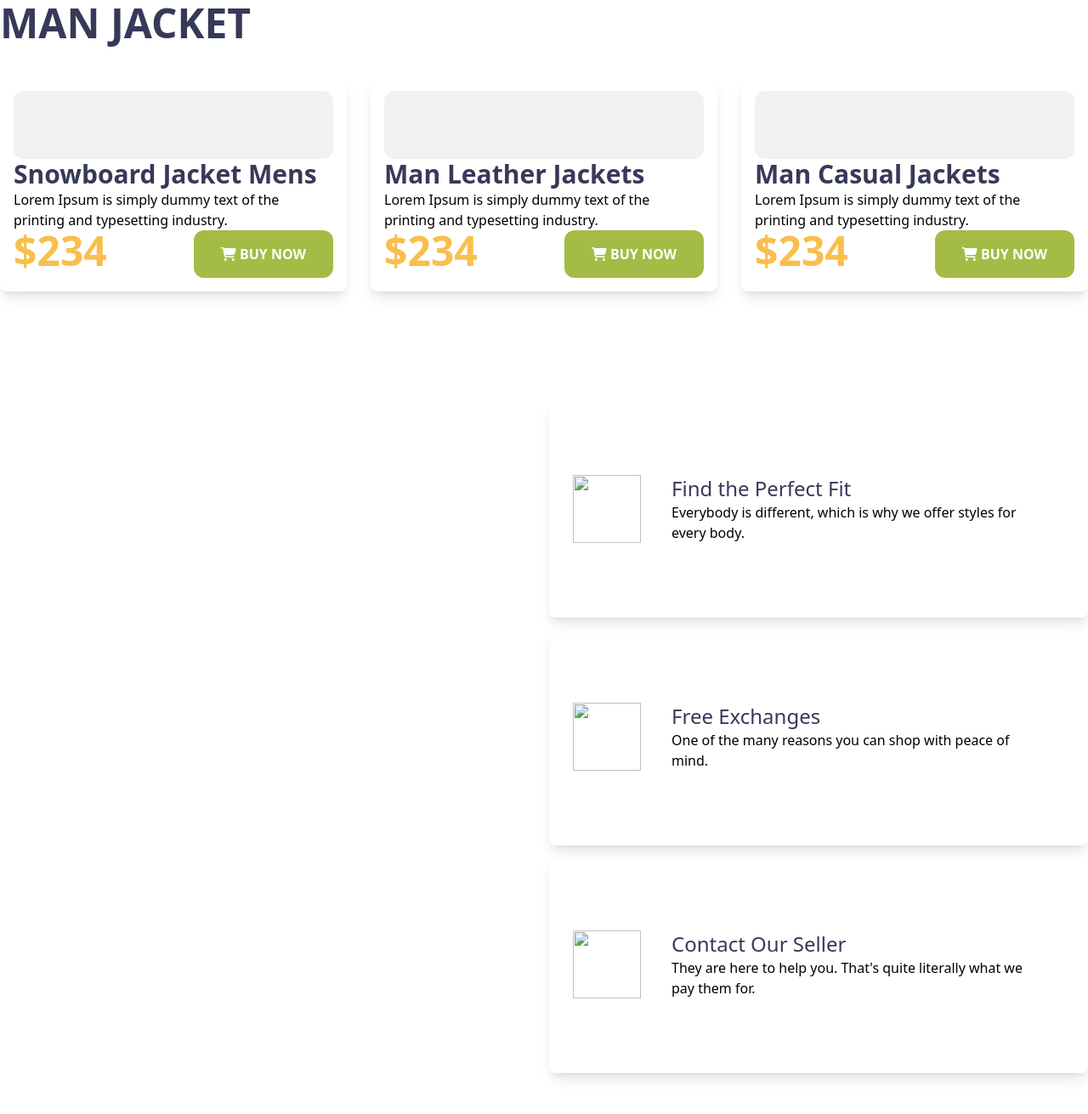
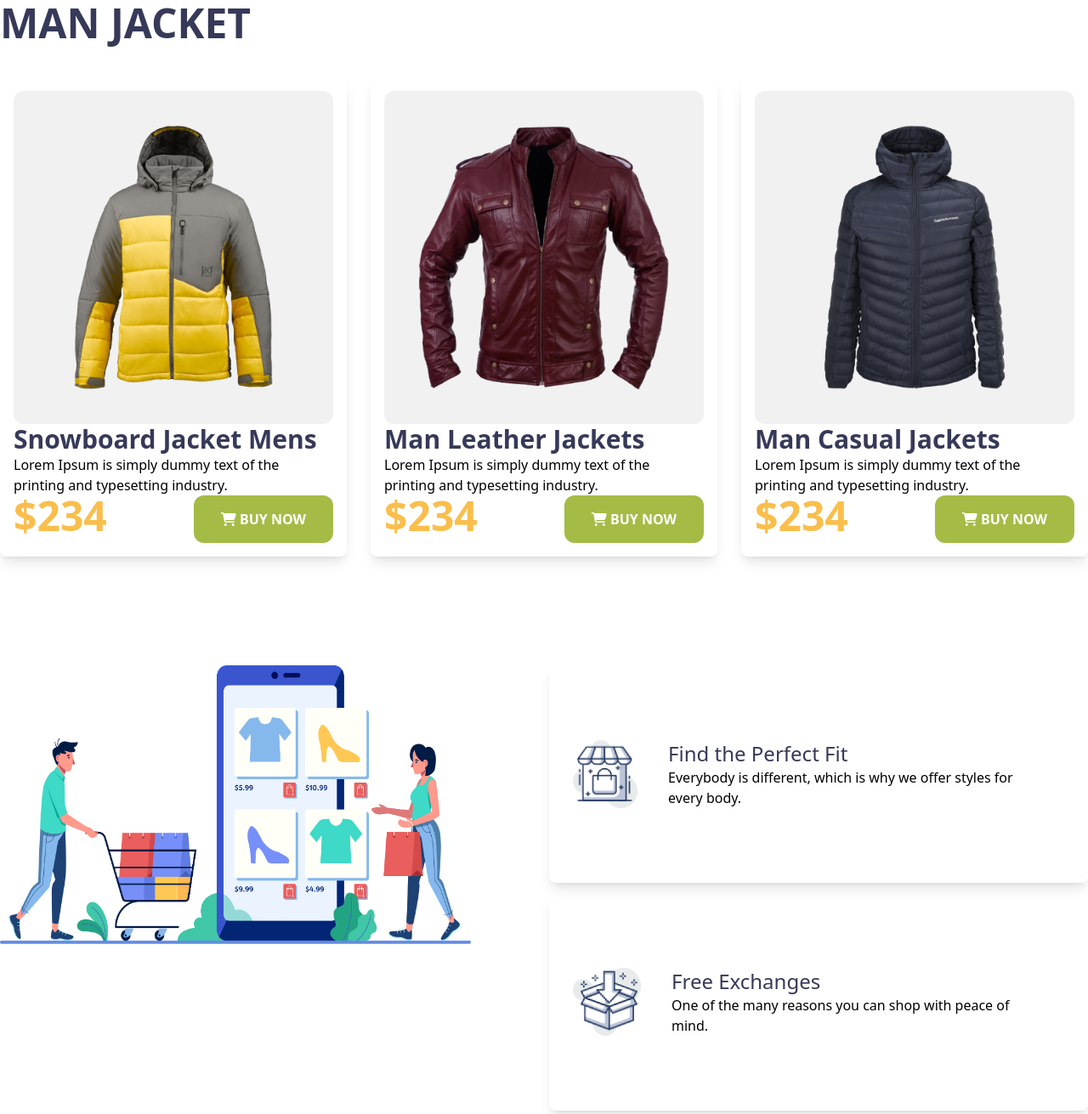
Before and after one commit to Shaykot1996/penguin-fashion-with-tailwind-practice-one, a plain HTML site: page index.html in a window 1280 px wide. Shown: the part 1486-2797 px from the top of the page at 85% size. Drawn offline with nearby package versions, Linux system fonts and the light colour scheme; the site is published under a folder, as on GitHub Pages, so addresses that start at the root find nothing.

Commit message:
added ./ before all img tag source

```diff
--- a/index.html
+++ b/index.html
@@ -33,7 +33,7 @@
 					class="container flex flex-wrap justify-between items-center mx-auto"
 				>
 					<img
-						src="/images/logo.png"
+						src="./images/logo.png"
 						class="mr-3 h-6 sm:h-9"
 						alt="Flowbite Logo"
 					/>
@@ -126,7 +126,7 @@
 					</button>
 				</div>
 				<div class="pt-10 sm:pt-0">
-					<img class="" src="images/model.png" alt="" />
+					<img class="" src="./images/model.png" alt="" />
 				</div>
 			</section>
 		</header>
@@ -177,7 +177,7 @@
 					<div class="shadow-lg bg-[#FFFFFF] rounded-lg p-4">
 						<div class="bg-[#F1F1F1] rounded-xl">
 							<div class="p-10">
-								<img src="/images/jacket-2.png" alt="" />
+								<img src="./images/jacket-2.png" alt="" />
 							</div>
 						</div>
 						<div>
@@ -203,7 +203,7 @@
 					<div class="shadow-lg bg-[#FFFFFF] rounded-lg p-4">
 						<div class="bg-[#F1F1F1] rounded-xl">
 							<div class="p-10">
-								<img src="/images/jacket-3.png" alt="" />
+								<img src="./images/jacket-3.png" alt="" />
 							</div>
 						</div>
 						<div>
@@ -242,7 +242,7 @@
 					<div class="shadow-lg bg-[#FFFFFF] rounded-lg p-4">
 						<div class="bg-[#F1F1F1] rounded-xl">
 							<div class="p-10">
-								<img src="/images/jacket-4.png" alt="" />
+								<img src="./images/jacket-4.png" alt="" />
 							</div>
 						</div>
 						<div>
@@ -270,7 +270,7 @@
 					<div class="shadow-lg bg-[#FFFFFF] rounded-lg p-4">
 						<div class="bg-[#F1F1F1] rounded-xl">
 							<div class="p-10">
-								<img src="/images/jacket-5.png" alt="" />
+								<img src="./images/jacket-5.png" alt="" />
 							</div>
 						</div>
 						<div>
@@ -298,7 +298,7 @@
 					<div class="shadow-lg bg-[#FFFFFF] rounded-lg p-4">
 						<div class="bg-[#F1F1F1] rounded-xl">
 							<div class="p-10">
-								<img src="/images/jacket-6.png" alt="" />
+								<img src="./images/jacket-6.png" alt="" />
 							</div>
 						</div>
 						<div>
@@ -332,7 +332,7 @@
 					<!-- Shopping -->
 
 					<div class="row-span-3 mr-20 mb-20">
-						<img src="/images/shopping.png" alt="" />
+						<img src="./images/shopping.png" alt="" />
 					</div>
 
 					<!-- House -->
@@ -343,7 +343,7 @@
 						>
 							<img
 								class="w-20 h-20 ml-20 sm:ml-7 sm:mr-9"
-								src="/images/house.png"
+								src="./images/house.png"
 								alt=""
 							/>
 							<div class="ml-10 mt-6 sm:ml-0 sm:mt-0 sm:mr-16">
@@ -364,7 +364,7 @@
 						>
 							<img
 								class="w-20 h-20 ml-20 sm:ml-7 sm:mr-9"
-								src="/images/box.png"
+								src="./images/box.png"
 								alt=""
 							/>
 							<div class="ml-10 mt-6 sm:ml-0 sm:mt-0 sm:mr-16">
@@ -382,7 +382,7 @@
 						>
 							<img
 								class="w-20 h-20 ml-20 sm:ml-7 sm:mr-9"
-								src="/images/question.png"
+								src="./images/question.png"
 								alt=""
 							/>
 							<div class="ml-10 mt-6 sm:ml-0 sm:mt-0 sm:mr-16">
```
